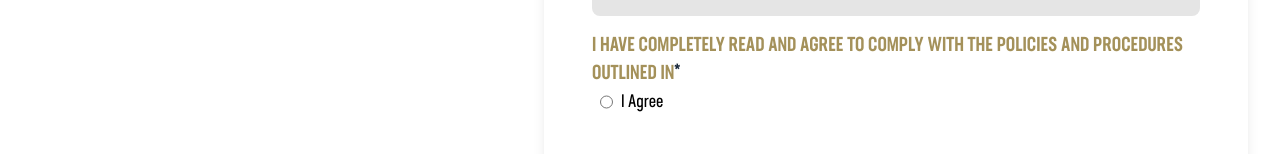
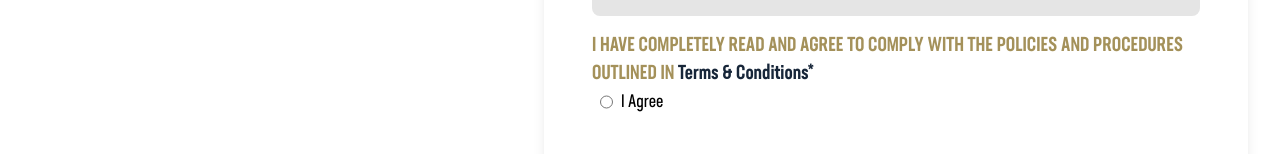
Before and after one commit to mannyaalonso/georgia-tech-tailgate, a React (Create React App) app in the folder client/: page / in a window 1280 px wide. Shown: the part 2811-2965 px from the top of the page. Built offline with nearby package versions, Linux system fonts and the light colour scheme.

Commit message:
loader added while form submits

```diff
--- a/client/src/components/FormField.jsx
+++ b/client/src/components/FormField.jsx
@@ -12,7 +12,22 @@ const FormField = ({
     <div>
       <h2 className="text-xl font-neusa_bold text-[#a4915a]">
         {name.toUpperCase()}
-        {required && <span className="text-[#172639]">*</span>}
+        {required && (
+          <span className="text-[#172639]">
+            {id === "terms" && (
+              <a
+                className="decoration-[#a4915a] hover:underline"
+                href="https://www.gatech.edu/privacy"
+                rel="noreferrer"
+                target="_blank"
+              >
+                {" "}
+                Terms & Conditions
+              </a>
+            )}
+            *
+          </span>
+        )}
       </h2>
       <label className="sr-only" htmlFor={id}></label>
       {!options ? (
--- a/client/src/pages/Registration.jsx
+++ b/client/src/pages/Registration.jsx
@@ -1,4 +1,5 @@
 import hero1 from "../assets/images/hero1.jpg"
+import { Oval } from "react-loader-spinner"
 import ReCAPTCHA from "react-google-recaptcha"
 import { useNavigate } from "react-router-dom"
 import Intro from "../components/Intro"
@@ -31,6 +32,7 @@ const Registration = () => {
     auth: false
   }
 
+  const [isLoading, setIsLoading] = useState(false)
   const [formState, setFormState] = useState(initialState)
   let readyToSubmit = false
 
@@ -48,14 +50,15 @@ const Registration = () => {
 
   const handleClick = async () => {
     if (readyToSubmit) {
+      setIsLoading(true)
       try {
         await axios.post('/api/registrations', formState)
+        setIsLoading(false)
         naviagte('/result/success')
       } catch (e) {
+        setIsLoading(false)
         naviagte("/result/failed")
       }
-    } else {
-
     }
   }
 
@@ -267,10 +270,23 @@ const Registration = () => {
           disabled={readyToSubmit ? false : true}
           className={`${
             readyToSubmit ? "bg-[#003057] hover:bg-[#a4915a]" : "bg-[#E5E5E5]"
-          } text-white p-4 w-32 rounded-full font-neusa_regular text-lg`}
+          } text-white p-4 w-32 rounded-full font-neusa_regular text-lg mb-4`}
         >
           Submit
         </button>
+        {isLoading &&
+        <Oval
+          height={40}
+          width={40}
+          color="#a4915a"
+          wrapperStyle={{}}
+          wrapperClass=""
+          visible={true}
+          ariaLabel="oval-loading"
+          secondaryColor="#a4915a"
+          strokeWidth={2}
+          strokeWidthSecondary={2}
+        />}
       </div>
     </div>
   )
--- a/package.json
+++ b/package.json
@@ -27,7 +27,8 @@
     "dotenv": "^16.0.3",
     "express": "^4.18.2",
     "mongoose": "^6.9.1",
-    "morgan": "^1.10.0"
+    "morgan": "^1.10.0",
+    "react-loader-spinner": "^5.3.4"
   },
   "devDependencies": {
     "nodemon": "^2.0.20"
```
Also changed, not shown: 1 other file (tests, documents, lock files or other folders).
